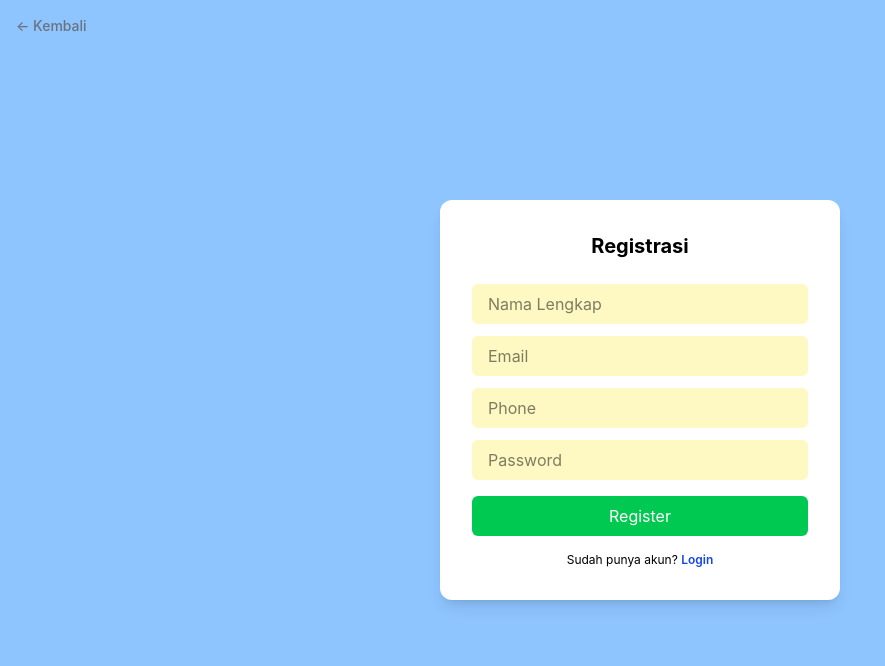
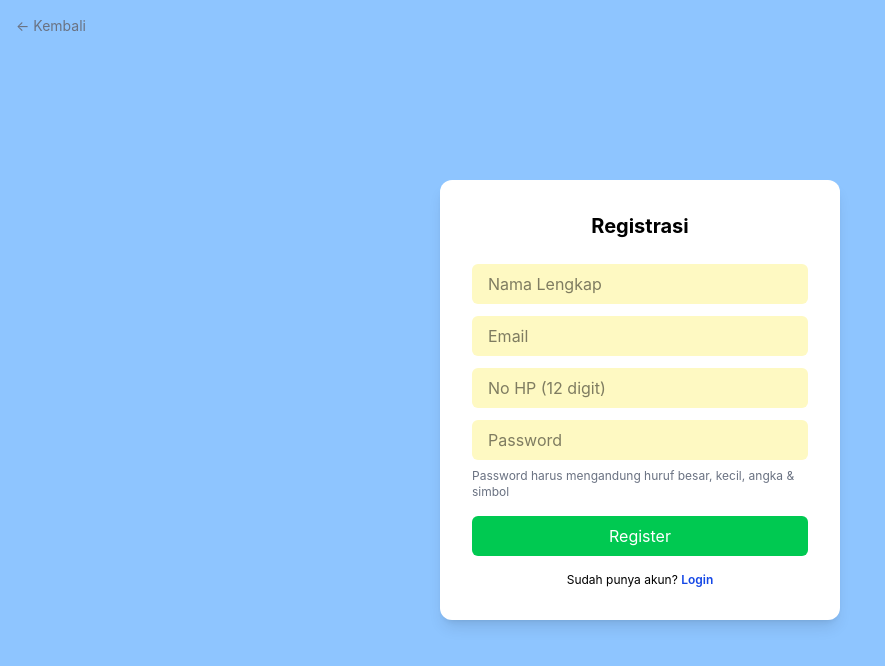
Before and after one commit to ferryardnsyh/sistem-pemesanan-lapangan-olahraga, a React (Vite) app: page /register in a window 1280 px wide. Shown: the top 666 px of the page, without its empty margins (0-885 px from the left). Built offline with nearby package versions, Linux system fonts and the light colour scheme.

Commit message:
validasi login & password

```diff
--- a/src/App.jsx
+++ b/src/App.jsx
@@ -12,9 +12,9 @@ function App() {
     <BrowserRouter>
       <Routes>
         {/* AUTH */}
+        <Route path="/" element={<Homepage />} />
         <Route path="/login" element={<Login />} />
         <Route path="/register" element={<Register />} />
-        <Route path="/homepage" element={<Homepage />} />
         <Route path="/Booking" element={<Booking />} />
         <Route path="/Halamanpesan" element={<Halamanpesan />} />
         {/* DASHBOARD */}
--- a/src/features/auth/pages/Login.jsx
+++ b/src/features/auth/pages/Login.jsx
@@ -1,37 +1,54 @@
-import React, { useState } from "react"
+import React, { useState, useEffect } from "react"
 import { useNavigate } from "react-router-dom"
-import { useEffect } from "react"
 
 function Login() {
   const navigate = useNavigate()
   const [email, setEmail] = useState("")
   const [password, setPassword] = useState("")
 
-  const handleLogin = () => {
-    if (!email || !password) {
-      alert("Isi semua field!")
-      return
-    }
-
+  // 🔹 CEK USER SUDAH LOGIN
   useEffect(() => {
     const user = JSON.parse(localStorage.getItem("user"))
     if (user) {
       navigate("/dashboard")
     }
-    }, [])
+  }, [navigate])
+
+  // 🔹 HANDLE LOGIN
+  const handleLogin = () => {
+    const emailRegex = /^[^\s@]+@[^\s@]+\.[^\s@]+$/
+
+    if (!email || !password) {
+      return alert("Isi semua field!")
+    }
+
+    if (!emailRegex.test(email)) {
+      return alert("Format email tidak valid")
+    }
+
+    const user = {
+      nama: "",
+      email: email
+    }
+
+    localStorage.setItem("user", JSON.stringify(user))
+
+    navigate("/dashboard")
   }
 
   return (
-    <div className="min-h-screen bg-blue-300 flex items-center justify-center">
+    <div className="min-h-screen bg-blue-300 flex items-center justify-center relative">
 
-      <div className="bg-white w-[400px] p-8 rounded-xl shadow-lg">
       {/* BUTTON KEMBALI */}
       <button
         onClick={() => navigate(-1)}
-          className="absolute top-4 left-4 text-gray-500 hover:text-gray-800 transition flex items-center gap-1 text-sm font-medium"
+        className="absolute top-4 left-4 text-gray-500 hover:text-gray-800 transition text-sm"
       >
         ← Kembali
       </button>
+
+      <div className="bg-white w-[400px] p-8 rounded-xl shadow-lg">
+
         <h2 className="text-xl font-bold mb-6 text-center">Login</h2>
 
         <input
@@ -50,10 +67,10 @@ function Login() {
           className="w-full mb-2 px-4 py-2 rounded-md bg-yellow-100 outline-none"
         />
 
-        <p className="text-xs text-gray-600 mb-5 text-right cursor-pointer">
+        <p className="text-xs text-gray-600 mb-5 text-right">
           <span
             onClick={() => navigate("/")}
-            className="text-gray-600 font-semibold cursor-pointer"
+            className="cursor-pointer"
           >
             Lupa Password?
           </span>
@@ -75,6 +92,7 @@ function Login() {
             Daftar
           </span>
         </p>
+
       </div>
     </div>
   )
--- a/src/features/auth/pages/Register.jsx
+++ b/src/features/auth/pages/Register.jsx
@@ -1,28 +1,120 @@
-import React from "react"
+import React, { useState } from "react"
 import { useNavigate } from "react-router-dom"
+// import api from "../../../services/api" // aktifkan kalau sudah konek backend
 
 function Register() {
   const navigate = useNavigate()
 
+  const [form, setForm] = useState({
+    nama: "",
+    email: "",
+    phone: "",
+    password: ""
+  })
+
+  const [error, setError] = useState("")
+
+  const handleChange = (e) => {
+    setForm({
+      ...form,
+      [e.target.name]: e.target.value
+    })
+  }
+
+  const handleRegister = async () => {
+    const { nama, email, phone, password } = form
+
+    const emailRegex = /^[^\s@]+@[^\s@]+\.[^\s@]+$/
+    const passwordRegex =
+      /^(?=.*[a-z])(?=.*[A-Z])(?=.*\d)(?=.*[@$!%*?&]).{8,}$/
+    const phoneRegex = /^[0-9]{12}$/
+
+    // 🔹 VALIDASI
+    if (!nama || !email || !phone || !password) {
+      return setError("Semua field wajib diisi")
+    }
+
+    if (!emailRegex.test(email)) {
+      return setError("Format email tidak valid")
+    }
+
+    if (!phoneRegex.test(phone)) {
+      return setError("No HP harus 12 digit angka")
+    }
+
+    if (!passwordRegex.test(password)) {
+      return setError(
+        "Password min 8 karakter, harus ada huruf besar, kecil, angka, dan simbol"
+      )
+    }
+
+    try {
+      // 🔥 Kalau sudah ada backend
+      // await api.post("/register", form)
+
+      alert("Register berhasil!")
+      navigate("/login")
+    } catch (err) {
+      setError("Register gagal!")
+    }
+  }
+
   return (
-    <div className="min-h-screen bg-blue-300 flex items-center justify-center">
+    <div className="min-h-screen bg-blue-300 flex items-center justify-center relative">
 
-      <div className="bg-white w-[400px] p-8 rounded-xl shadow-lg">
       {/* BUTTON KEMBALI */}
       <button
         onClick={() => navigate(-1)}
-          className="absolute top-4 left-4 text-gray-500 hover:text-gray-800 transition flex items-center gap-1 text-sm font-medium"
+        className="absolute top-4 left-4 text-gray-500 hover:text-gray-800 text-sm"
       >
         ← Kembali
       </button>
+
+      <div className="bg-white w-[400px] p-8 rounded-xl shadow-lg">
+
         <h2 className="text-xl font-bold mb-6 text-center">Registrasi</h2>
 
-        <input type="text" placeholder="Nama Lengkap" className="w-full mb-3 px-4 py-2 rounded-md bg-yellow-100 outline-none" />
-        <input type="email" placeholder="Email" className="w-full mb-3 px-4 py-2 rounded-md bg-yellow-100 outline-none" />
-        <input type="text" placeholder="Phone" className="w-full mb-3 px-4 py-2 rounded-md bg-yellow-100 outline-none" />
-        <input type="password" placeholder="Password" className="w-full mb-4 px-4 py-2 rounded-md bg-yellow-100 outline-none" />
+        {error && (
+          <p className="text-red-500 text-sm mb-3 text-center">{error}</p>
+        )}
 
-        <button className="w-full bg-green-500 hover:bg-green-600 text-white py-2 rounded-md">
+        <input
+          name="nama"
+          placeholder="Nama Lengkap"
+          onChange={handleChange}
+          className="w-full mb-3 px-4 py-2 bg-yellow-100 rounded-md outline-none"
+        />
+
+        <input
+          name="email"
+          placeholder="Email"
+          onChange={handleChange}
+          className="w-full mb-3 px-4 py-2 bg-yellow-100 rounded-md outline-none"
+        />
+
+        <input
+          name="phone"
+          placeholder="No HP (12 digit)"
+          onChange={handleChange}
+          className="w-full mb-3 px-4 py-2 bg-yellow-100 rounded-md outline-none"
+        />
+
+        <input
+          type="password"
+          name="password"
+          placeholder="Password"
+          onChange={handleChange}
+          className="w-full mb-2 px-4 py-2 bg-yellow-100 rounded-md outline-none"
+        />
+
+        <p className="text-xs text-gray-500 mb-4">
+          Password harus mengandung huruf besar, kecil, angka & simbol
+        </p>
+
+        <button
+          onClick={handleRegister}
+          className="w-full bg-green-500 hover:bg-green-600 text-white py-2 rounded-md"
+        >
           Register
         </button>
 
@@ -35,8 +127,8 @@ function Register() {
             Login
           </span>
         </p>
+
       </div>
-
     </div>
   )
 }
```
Lines whose indentation alone changed are shown as unchanged.
